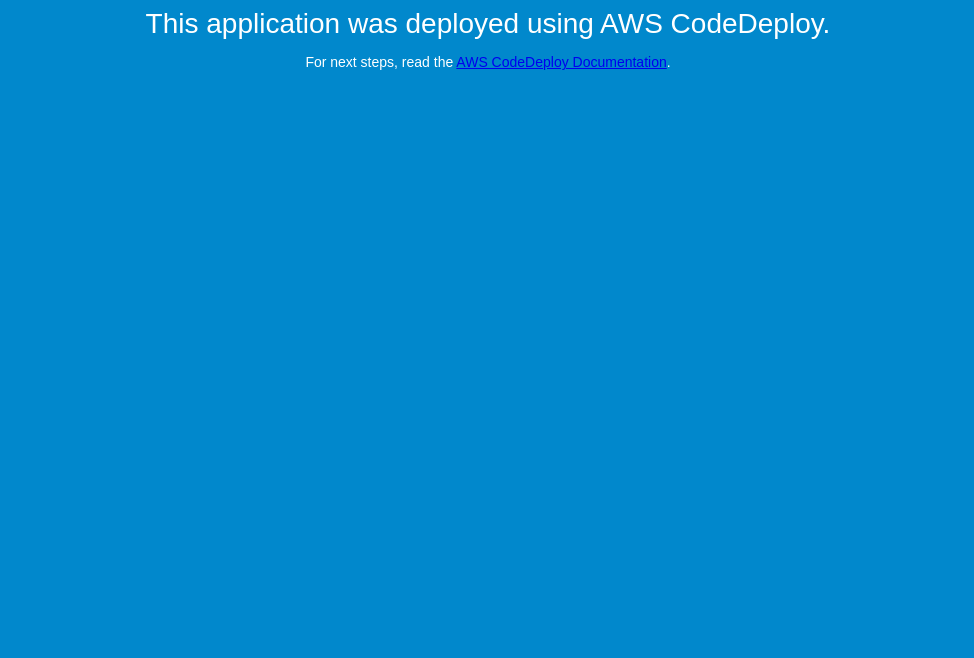
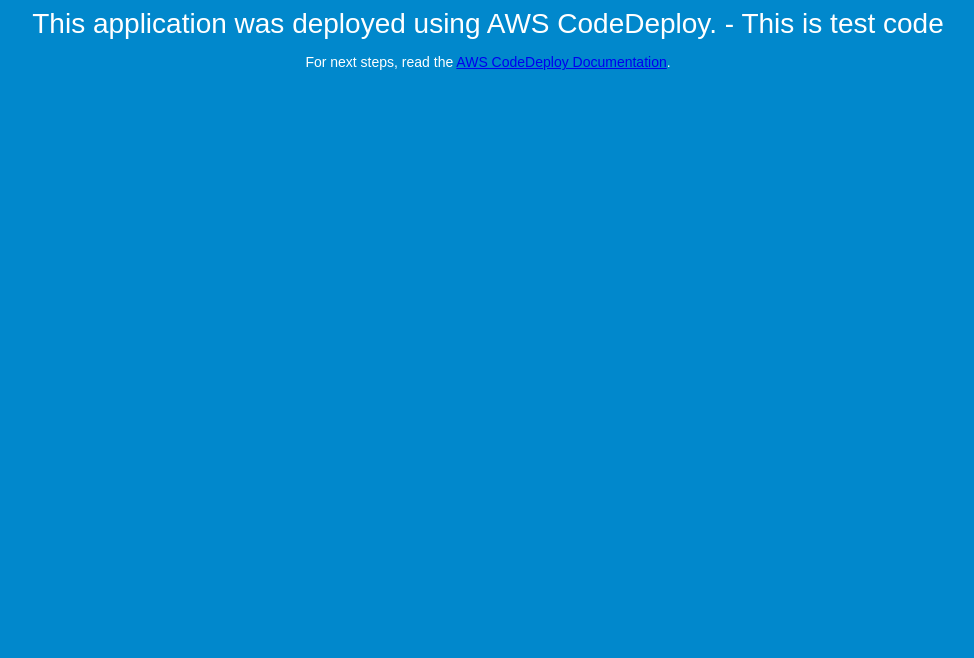
Before and after one commit to sboobalan2018/codedeploy-sample, a plain HTML site: page index.html in a window 1280 px wide. Shown: the part 142-800 px from the top of the page, without its empty margins (152-1126 px from the left). Drawn offline with Linux system fonts and the light colour scheme.

Commit message:
'change'

```diff
--- a/index.html
+++ b/index.html
@@ -27,7 +27,7 @@
 <body>
   <div align="center">
     <h1>Congratulations</h1>
-    <h2>This application was deployed using AWS CodeDeploy.</h2>
+    <h2>This application was deployed using AWS CodeDeploy. - This is test code </h2>
     <p>For next steps, read the <a href="http://aws.amazon.com/documentation/codedeploy">AWS CodeDeploy Documentation</a>.</p>
   </div>
 </body>
```
